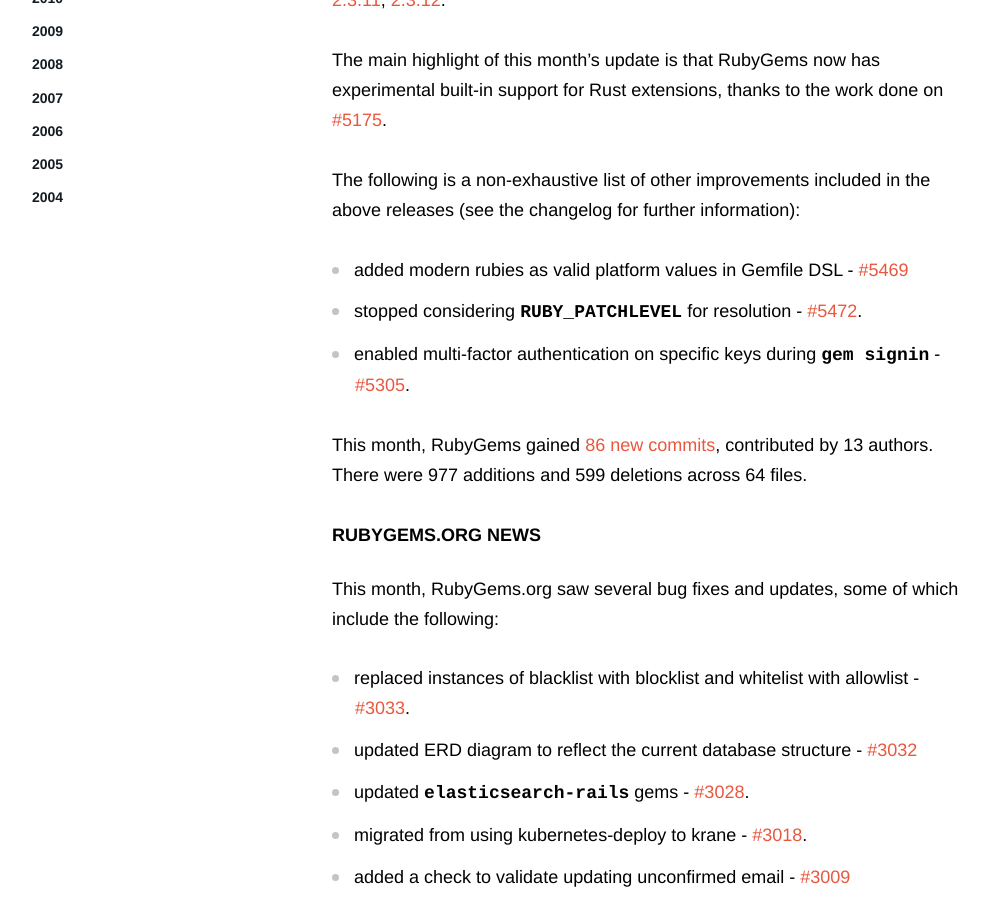
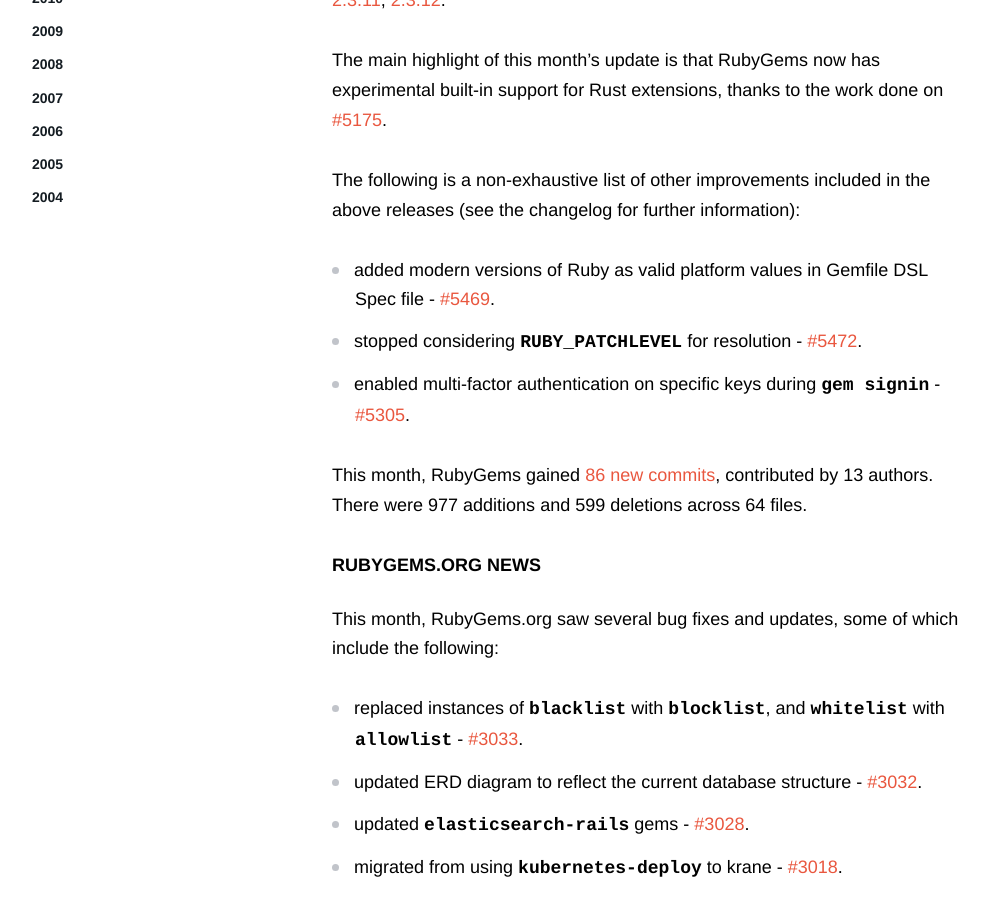
Before and after one commit to rubygems/rubygems.github.io, a Jekyll site: the page built from _posts/2022-05-08-april-rubygems-updates.md, in a window 1280 px wide and 900 px high, scrolled down 649 px. Shown: the whole window, without its empty margins (138-1127 px from the left). Built offline with Jekyll 4.4.1, drawn with Linux system fonts in a browser that asks for light colours; comment, search, counter and statistics services are not loaded; some of the changed text lies outside the part shown.

Commit message:
pass on grammar and syntax

```diff
--- a/_posts/2022-05-08-april-rubygems-updates.md
+++ b/_posts/2022-05-08-april-rubygems-updates.md
@@ -7,7 +7,6 @@
 
 Welcome to the RubyGems monthly update! As part of our efforts at [Ruby Central](http://rubytogether.org/), we publish a recap of the work that we've done the previous month. Read on to find out what updates were made to [RubyGems](https://github.com/rubygems/rubygems) and [RubyGems.org](https://github.com/rubygems/rubygems.org) in April.
 
-
 # RubyGems News
 
 In April, we released new versions of RubyGems [3.3.11](https://github.com/rubygems/rubygems/blob/master/CHANGELOG.md#3311--2022-04-07), [3.3.12](https://github.com/rubygems/rubygems/blob/master/CHANGELOG.md#3312--2022-04-20) and Bundler [2.3.11](https://github.com/rubygems/rubygems/blob/master/bundler/CHANGELOG.md#2311-april-7-2022), [2.3.12](https://github.com/rubygems/rubygems/blob/master/bundler/CHANGELOG.md#2312-april-20-2022).
@@ -16,21 +15,24 @@
 
 The following is a non-exhaustive list of other improvements included in the above releases (see the changelog for further information):
 
-- added modern rubies as valid platform values in Gemfile DSL - [#5469](https://github.com/rubygems/rubygems/pull/5469)
+- added modern versions of Ruby as valid platform values in Gemfile DSL Spec file - [#5469](https://github.com/rubygems/rubygems/pull/5469).
 - stopped considering `RUBY_PATCHLEVEL` for resolution - [#5472](https://github.com/rubygems/rubygems/pull/5472).
 - enabled multi-factor authentication on specific keys during `gem signin` - [#5305](https://github.com/rubygems/rubygems/pull/5305).
 
-This month, RubyGems gained [86 new commits](https://github.com/rubygems/rubygems.org/compare/master@%7B2022-04-01%7D...master@%7B2022-04-30%7D), contributed by 13 authors. There were 977 additions and 599 deletions across 64 files.
+This month, RubyGems gained [86 new commits](
+https://github.com/rubygems/rubygems/compare/master@%7B2022-04-01%7D...master@%7B2022-04-30%7D), contributed by 13 authors. There were 977 additions and 599 deletions across 64 files.
+
 
 # RubyGems.org News
 
 This month, RubyGems.org saw several bug fixes and updates, some of which include the following:
 
-- replaced instances of blacklist with blocklist and whitelist with allowlist - [#3033](https://github.com/rubygems/rubygems.org/pull/3033).
-- updated ERD diagram to reflect the current database structure - [#3032](https://github.com/rubygems/rubygems.org/pull/3032)
+- replaced instances of `blacklist` with `blocklist`, and `whitelist` with `allowlist` - [#3033](https://github.com/rubygems/rubygems.org/pull/3033).
+- updated ERD diagram to reflect the current database structure - [#3032](https://github.com/rubygems/rubygems.org/pull/3032).
 - updated  `elasticsearch-rails` gems - [#3028](https://github.com/rubygems/rubygems.org/pull/3028).
-- migrated from using kubernetes-deploy to krane - [#3018](https://github.com/rubygems/rubygems.org/pull/3018).
-- added a check to validate updating unconfirmed email - [#3009](https://github.com/rubygems/rubygems.org/pull/3009)
+- migrated from using `kubernetes-deploy` to krane - [#3018](https://github.com/rubygems/rubygems.org/pull/3018).
+- added a validation step prior to updating unconfirmed email - [#3009](https://github.com/rubygems/rubygems.org/pull/3009).
+
 
 In April, RubyGems.org gained [88 new commits](
 https://github.com/rubygems/rubygems.org/compare/master@%7B2022-04-01%7D...master@%7B2022-04-31%7D), contributed by 12 authors. There were 1,266 additions and 733 deletions across 79 files.
```
